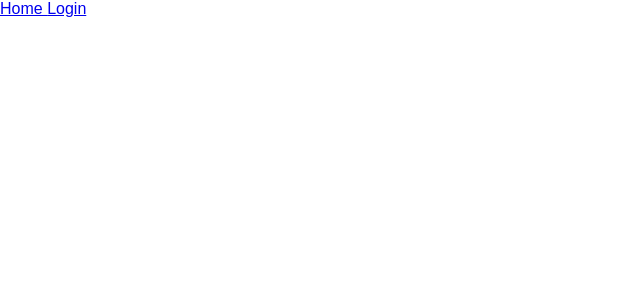
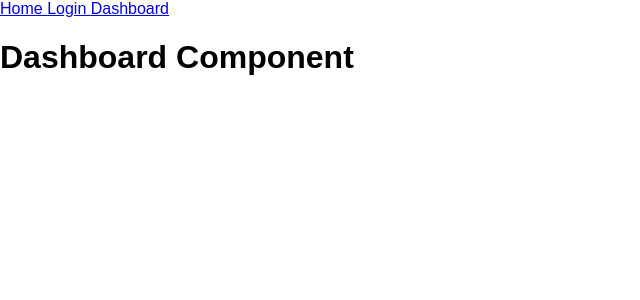
Before and after one commit to sngestr/FeeLessReact, a React (Create React App) app in the folder feelessreact-client/: page /dashboard in a window 1280 px wide. Shown: the top 300 px of the page, without its empty margins (0-640 px from the left). Built offline with nearby package versions, Linux system fonts and the light colour scheme.

Commit message:
add dashboard page

```diff
--- a/feelessreact-client/src/Main.js
+++ b/feelessreact-client/src/Main.js
@@ -2,6 +2,7 @@ import React from 'react';
 import {Switch, Route} from 'react-router-dom';
 import Home from './Container/Home';
 import Login from './Container/Login';
+import Dashboard from './Container/Dashboard';
 
 
 const Main = () => {
@@ -11,6 +12,7 @@ const Main = () => {
 				<Switch>
 					<Route exact path='/' component={Home} />
 					<Route path="/login" component={Login} />
+					<Route path="/dashboard" component={Dashboard} />
 				</Switch>
 			</main>
 		</div>
--- a/feelessreact-client/src/Navigation.js
+++ b/feelessreact-client/src/Navigation.js
@@ -6,6 +6,7 @@ const Navigation = (props) => {
 		<div>
 			<Link to="/"> Home </Link>
 			<Link to="/login"> Login </Link>
+			<Link to="/dashboard"> Dashboard </Link>
 		</div>
 	);
 }
--- a/feelessreact-client/src/container/Dashboard.js
+++ b/feelessreact-client/src/container/Dashboard.js
@@ -0,0 +1,17 @@
+import React, {Component} from 'react';
+
+class Dashboard extends Component {
+	constructor() {
+		super();
+	}
+
+	render() {
+		return(
+			<div>
+				<h1> Dashboard Component </h1>
+			</div>
+		);
+	}
+}
+
+export default Dashboard
--- a/feelessreact-client/src/index.js
+++ b/feelessreact-client/src/index.js
@@ -4,8 +4,6 @@ import './index.css';
 import App from './App';
 import registerServiceWorker from './registerServiceWorker';
 import { BrowserRouter } from 'react-router-dom';
-
-// ReactDOM.render(<App />, document.getElementById('root'));
 
 ReactDOM.render((
 	<BrowserRouter>
```
Also changed, not shown: feelessreact-client/src/Container/SignUp.js (added, +17 -0 lines).
